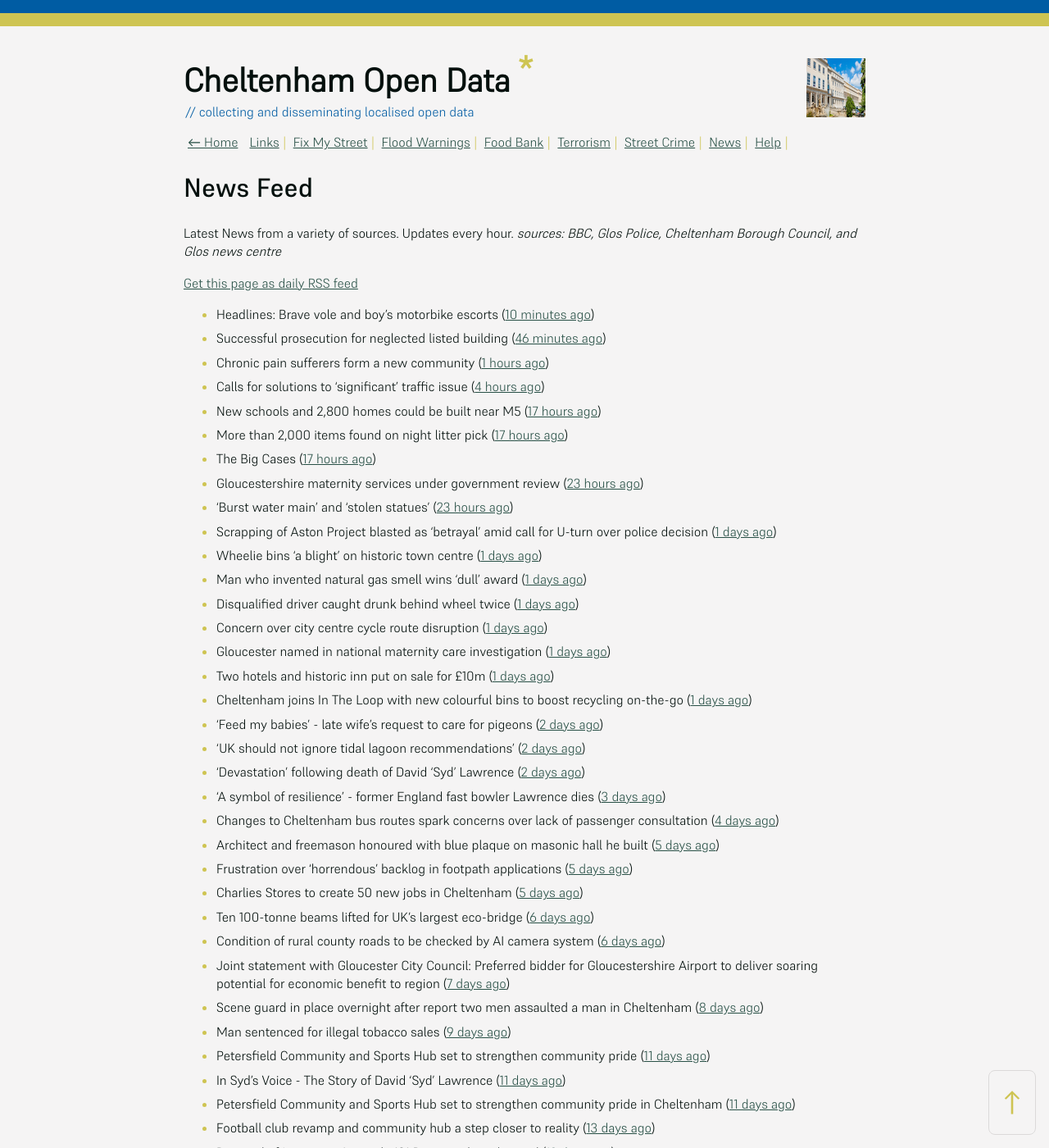
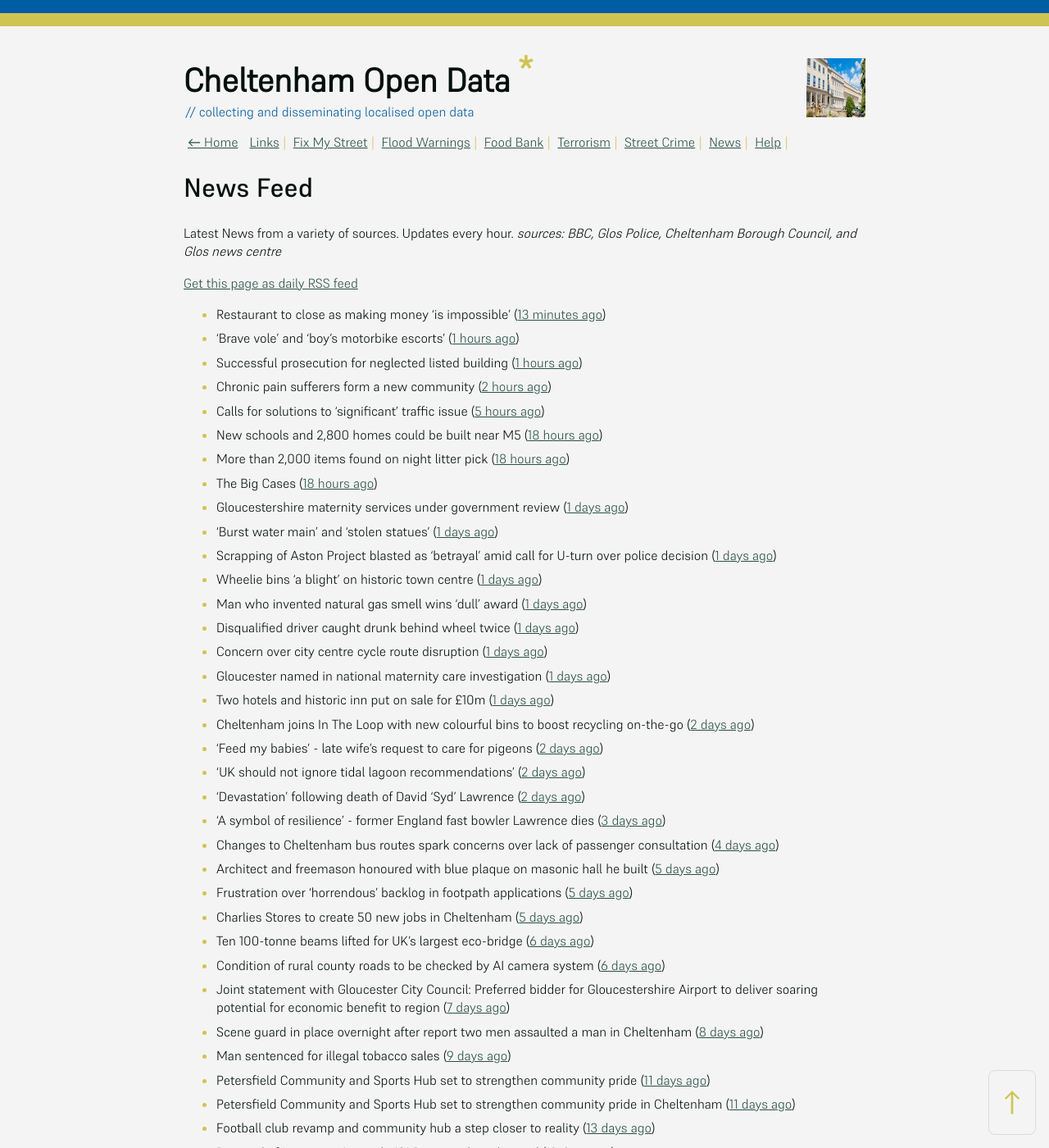
Before and after one commit to mat-0/cheltenham-open-data, a Jekyll site: the page built from _pages/news.md, in a window 1280 px wide and 1400 px high. Shown: the whole window at 82% size. Built offline with Jekyll 4.4.1, drawn with Linux system fonts in a browser that asks for light colours.

Commit message:
Updated 2025-06-25 10:57:51

```diff
--- a/_pages/news.md
+++ b/_pages/news.md
@@ -12,15 +12,16 @@ _sources: BBC, Glos Police, Cheltenham Borough Council, and Glos news centre_
 [Get this page as daily RSS feed](/daily.rss)
 
 <!-- news_marker starts -->
-- Headlines: Brave vole and boy's motorbike escorts ([10 minutes ago](https://www.bbc.com/news/articles/cjd23ne3pz3o))
-- Successful prosecution for neglected listed building ([46 minutes ago](https://www.cheltenham.gov.uk/news/article/3023/successful_prosecution_for_neglected_listed_building))
-- Chronic pain sufferers form a new community ([1 hours ago](https://www.bbc.com/news/articles/cp82n1ez6z8o))
-- Calls for solutions to 'significant' traffic issue ([4 hours ago](https://www.bbc.com/news/articles/czxe8l7xnvlo))
-- New schools and 2,800 homes could be built near M5 ([17 hours ago](https://www.bbc.com/news/articles/c5y7dlwng0do))
-- More than 2,000 items found on night litter pick ([17 hours ago](https://www.bbc.com/news/articles/cpvjmxvzj32o))
-- The Big Cases ([17 hours ago](https://www.bbc.co.uk/iplayer/episode/m001z7w2))
-- Gloucestershire maternity services under government review ([23 hours ago](https://www.bbc.co.uk/sounds/play/p0ll39jx))
-- 'Burst water main' and 'stolen statues' ([23 hours ago](https://www.bbc.com/news/articles/c98w395w3wlo))
+- Restaurant to close as making money 'is impossible' ([13 minutes ago](https://www.bbc.com/news/articles/c307drj7zvjo))
+- 'Brave vole' and 'boy's motorbike escorts' ([1 hours ago](https://www.bbc.com/news/articles/cjd23ne3pz3o))
+- Successful prosecution for neglected listed building ([1 hours ago](https://www.cheltenham.gov.uk/news/article/3023/successful_prosecution_for_neglected_listed_building))
+- Chronic pain sufferers form a new community ([2 hours ago](https://www.bbc.com/news/articles/cp82n1ez6z8o))
+- Calls for solutions to 'significant' traffic issue ([5 hours ago](https://www.bbc.com/news/articles/czxe8l7xnvlo))
+- New schools and 2,800 homes could be built near M5 ([18 hours ago](https://www.bbc.com/news/articles/c5y7dlwng0do))
+- More than 2,000 items found on night litter pick ([18 hours ago](https://www.bbc.com/news/articles/cpvjmxvzj32o))
+- The Big Cases ([18 hours ago](https://www.bbc.co.uk/iplayer/episode/m001z7w2))
+- Gloucestershire maternity services under government review ([1 days ago](https://www.bbc.co.uk/sounds/play/p0ll39jx))
+- 'Burst water main' and 'stolen statues' ([1 days ago](https://www.bbc.com/news/articles/c98w395w3wlo))
 - Scrapping of Aston Project blasted as ‘betrayal’ amid call for U-turn over police decision ([1 days ago](https://gloucesternewscentre.co.uk/scrapping-of-aston-project-blasted-as-betrayal-amid-call-for-u-turn-over-police-decision/))
 - Wheelie bins 'a blight' on historic town centre ([1 days ago](https://www.bbc.com/news/articles/cn86y7dq8yeo))
 - Man who invented natural gas smell wins 'dull' award ([1 days ago](https://www.bbc.com/news/articles/cpw74x57p8po))
@@ -28,7 +29,7 @@ _sources: BBC, Glos Police, Cheltenham Borough Council, and Glos news centre_
 - Concern over city centre cycle route disruption ([1 days ago](https://www.bbc.com/news/articles/cdez9y99k77o))
 - Gloucester named in national maternity care investigation ([1 days ago](https://www.bbc.com/news/articles/c994x95yygyo))
 - Two hotels and historic inn put on sale for £10m ([1 days ago](https://www.bbc.com/news/articles/c5y0vl7v84xo))
-- Cheltenham joins In The Loop with new colourful bins to boost recycling on-the-go ([1 days ago](https://www.cheltenham.gov.uk/news/article/3022/cheltenham_joins_in_the_loop_with_new_colourful_bins_to_boost_recycling_on-the-go))
+- Cheltenham joins In The Loop with new colourful bins to boost recycling on-the-go ([2 days ago](https://www.cheltenham.gov.uk/news/article/3022/cheltenham_joins_in_the_loop_with_new_colourful_bins_to_boost_recycling_on-the-go))
 - 'Feed my babies' - late wife's request to care for pigeons ([2 days ago](https://www.bbc.com/news/videos/cn5kz4470rqo))
 - 'UK should not ignore tidal lagoon recommendations' ([2 days ago](https://www.bbc.com/news/articles/cvgd5ey411mo))
 - 'Devastation' following death of David 'Syd' Lawrence ([2 days ago](https://www.bbc.com/news/articles/cvg9r0j5g08o))
@@ -43,7 +44,6 @@ _sources: BBC, Glos Police, Cheltenham Borough Council, and Glos news centre_
 - Scene guard in place overnight after report two men assaulted a man in Cheltenham ([8 days ago](https://gloucesternewscentre.co.uk/scene-guard-in-place-overnight-after-report-two-men-assaulted-a-man-in-cheltenham/))
 - Man sentenced for illegal tobacco sales ([9 days ago](https://gloucesternewscentre.co.uk/man-sentenced-for-illegal-tobacco-sales/))
 - Petersfield Community and Sports Hub set to strengthen community pride ([11 days ago](https://gloucesternewscentre.co.uk/petersfield-community-and-sports-hub-set-to-strengthen-community-pride/))
-- In Syd's Voice - The Story of David 'Syd' Lawrence ([11 days ago](https://www.bbc.co.uk/sounds/play/p0lj4vvq))
 - Petersfield Community and Sports Hub set to strengthen community pride in Cheltenham ([11 days ago](https://www.cheltenham.gov.uk/news/article/3020/petersfield_community_and_sports_hub_set_to_strengthen_community_pride_in_cheltenham))
 - Football club revamp and community hub a step closer to reality ([13 days ago](https://gloucesternewscentre.co.uk/football-club-revamp-and-community-hub-a-step-closer-to-reality/))
 - Removal of ‘tatty tents’ outside 131 Promenade welcomed ([13 days ago](https://gloucesternewscentre.co.uk/removal-of-tatty-tents-outside-131-promenade-welcomed/))
```
Also changed, not shown: _data/flood.json (+4 -4 lines), _pages/fix-my-street.md (+11 -11 lines), index.md (+4 -4 lines).
